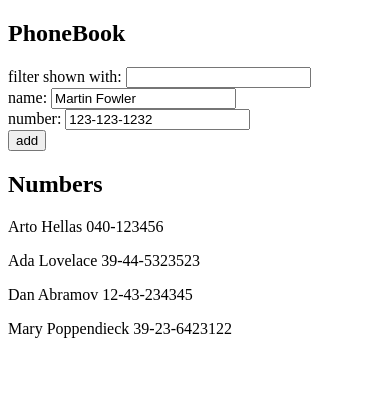
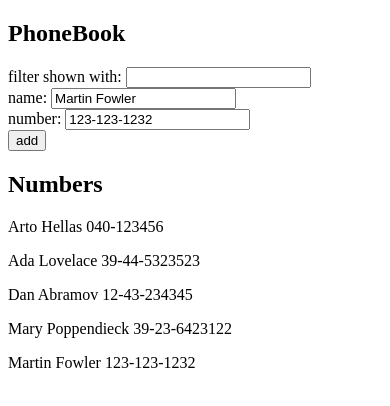
Before and after one commit to Edo90/FullStackCourse-Part2, a React (Create React App) app in the folder part2/the_phonebook/: page / in a window 390 px wide. Shown: the top 406 px of the page. Built offline with nearby package versions, Linux system fonts and the light colour scheme; data requests are answered from the project's data file.

Commit message:
Phonebook step7

```diff
--- a/part2/the_phonebook/db.json
+++ b/part2/the_phonebook/db.json
@@ -1,5 +1,5 @@
 {
-    "persons":[
+  "persons": [
     {
       "name": "Arto Hellas",
       "number": "040-123456",
@@ -19,6 +19,11 @@
       "name": "Mary Poppendieck",
       "number": "39-23-6423122",
       "id": 4
+    },
+    {
+      "name": "Martin Fowler",
+      "number": "123-123-1232",
+      "id": 5
     }
   ]
 }
--- a/part2/the_phonebook/src/App.js
+++ b/part2/the_phonebook/src/App.js
@@ -3,23 +3,21 @@ import SearchFilter from './components/SearchFilter'
 import Title from './components/Title'
 import PersonForm from './components/PersonForm'
 import People from './components/People'
-import axios from 'axios'
+import phonebooks from './services/phonebooks'
 
 const App = () => {
 
   useEffect(() => {
-    axios.get("http://localhost:3001/persons")
-      .then(response => {
-        setPersons(response.data)
-      })
-
+    phonebooks
+    .getAll()
+    .then(persons => {
+      setPersons(persons)
+    })
   }, [])
 
   const [persons, setPersons] = useState([])
   const [newName, setNewName] = useState('Martin Fowler')
-
   const [newPhoneNumber, setNewPhoneNumber] = useState('123-123-1232')
-
   const [filterName, setFilterName] = useState('')
 
   const addNewName = (event) => {
@@ -36,10 +34,19 @@ const App = () => {
 
     const person = {
       name: newName,
-      phoneNumber: newPhoneNumber
+      number: newPhoneNumber
     }
 
-    setPersons(persons.concat(person))
+    phonebooks.create(person).then(
+      reponse => {
+        setPersons(persons.concat(person))
+        clearFields()
+      }
+    )
+
+  }
+
+  const clearFields = () =>{
     setNewName('')
     setNewPhoneNumber('')
   }
@@ -70,8 +77,11 @@ const App = () => {
     <div>
       <Title title="PhoneBook"></Title>
       <SearchFilter filterValue={filterName} handleFilter={handleFiltering}></SearchFilter>
-      <PersonForm addNewName={addNewName} handleNameChange={handleNameChange}
-        newName={newName} handleNumberChange={handleNumberChange} newPhoneNumber={newPhoneNumber}></PersonForm>
+      <PersonForm addNewName={addNewName}
+                  handleNameChange={handleNameChange}
+                  newName={newName}
+                  handleNumberChange={handleNumberChange}
+                  newPhoneNumber={newPhoneNumber}></PersonForm>
       <Title title="Numbers"></Title>
       <People getPeopleFiltered={getPeopleFiltered()}></People>
     </div>
--- /dev/null
+++ b/part2/the_phonebook/src/services/phonebooks.js
@@ -0,0 +1,18 @@
+import axios from 'axios'
+
+const baseUrl = 'http://localhost:3001/persons'
+
+const getAll = () => {
+    const request = axios.get(baseUrl)
+    return request.then(response => response.data)
+}
+
+const create = person =>{
+    const request = axios.post(baseUrl,person)
+    return request.then(response => response.data)
+}
+
+export default{
+    getAll,
+    create
+}
```
Lines whose indentation alone changed are shown as unchanged.
